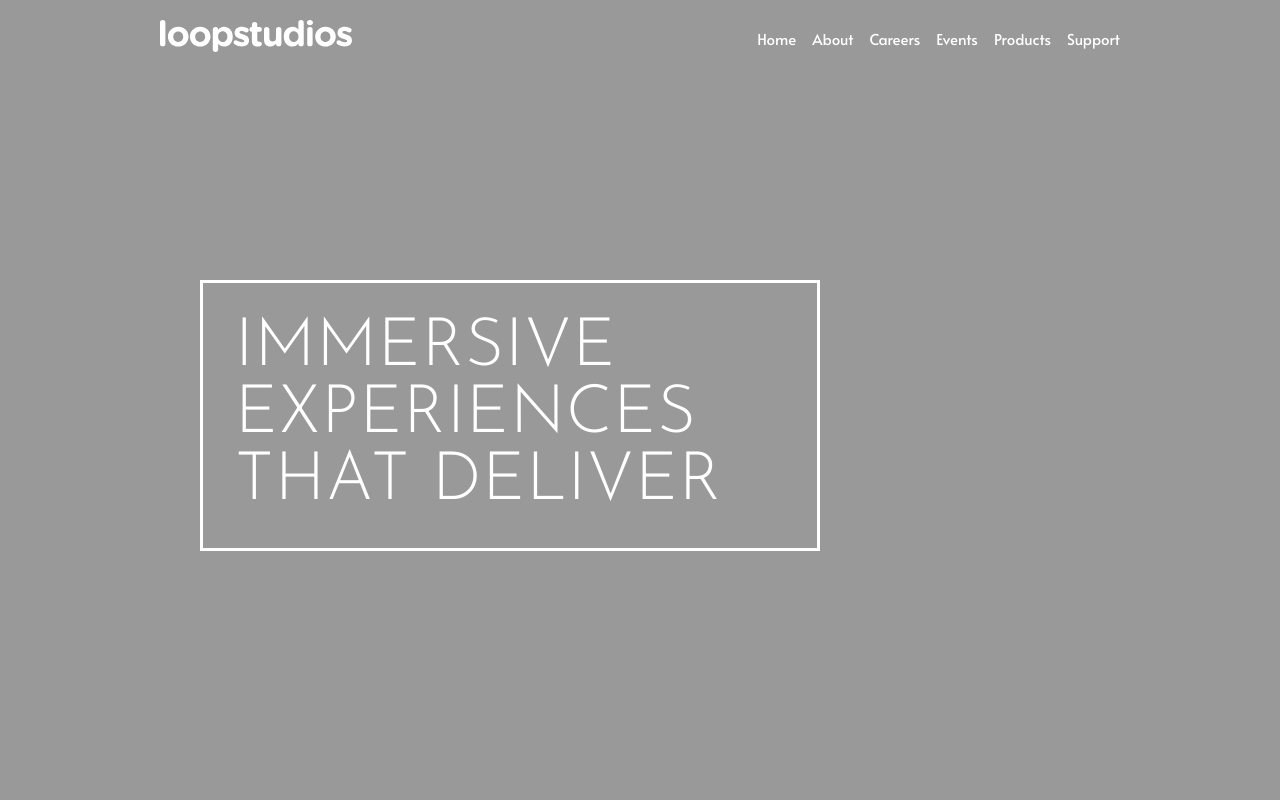
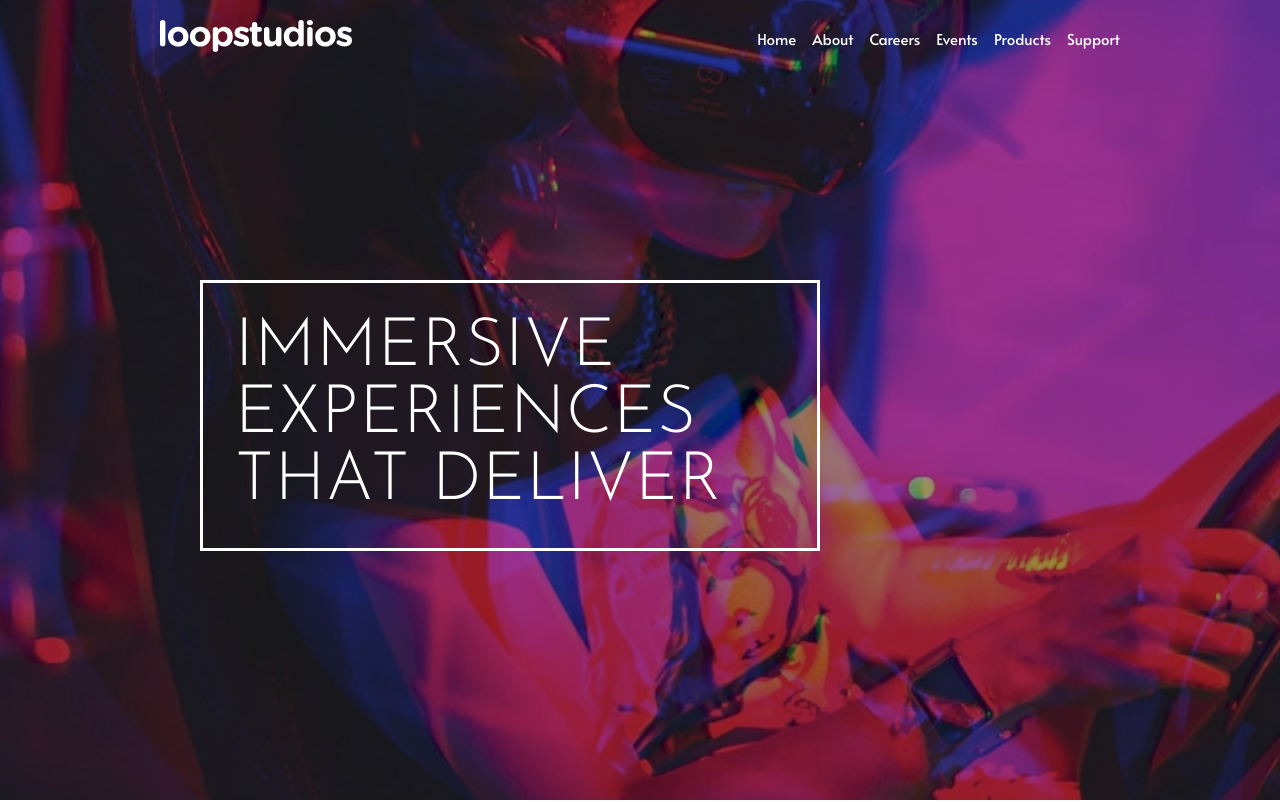
Before and after one commit to jefferson-gbarbosa/loopstudio-landing-page, a plain HTML site: page index.html in a window 1280 px wide. Shown: the top 802 px of the page. Drawn offline with nearby package versions, Linux system fonts and the light colour scheme; the site is published under a folder, as on GitHub Pages, so addresses that start at the root find nothing.

Commit message:
new update banner

```diff
--- a/css/style.css
+++ b/css/style.css
@@ -103,7 +103,7 @@ header{
     position: relative;
     width: 100%;
     min-height: 100vh;
-    background:#0006 url('/images/desktop/image-hero.jpg') no-repeat center;
+    background:#0006 url('../images/desktop/image-hero.jpg') no-repeat center;
     background-size: cover;
     background-blend-mode: multiply;
 }
```
